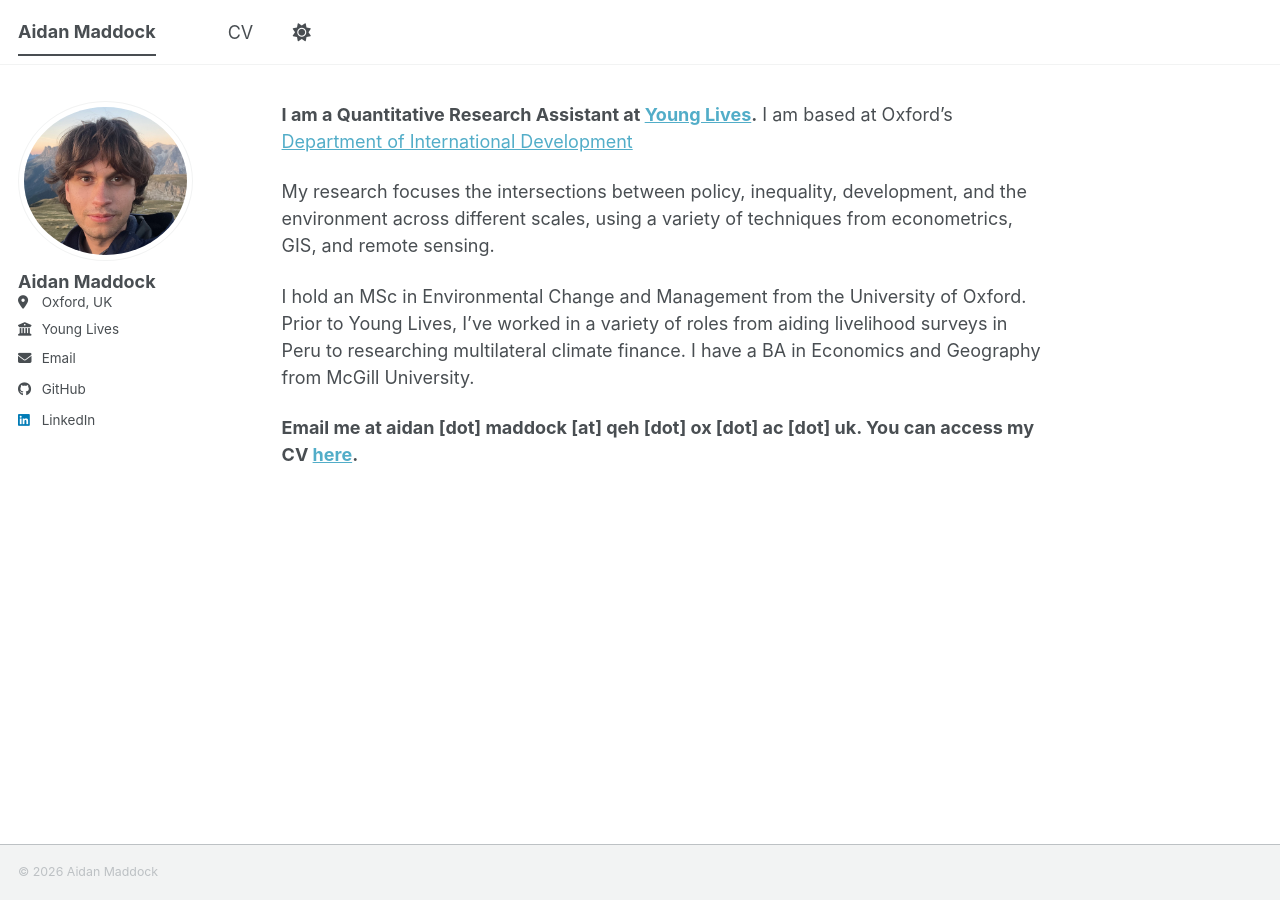
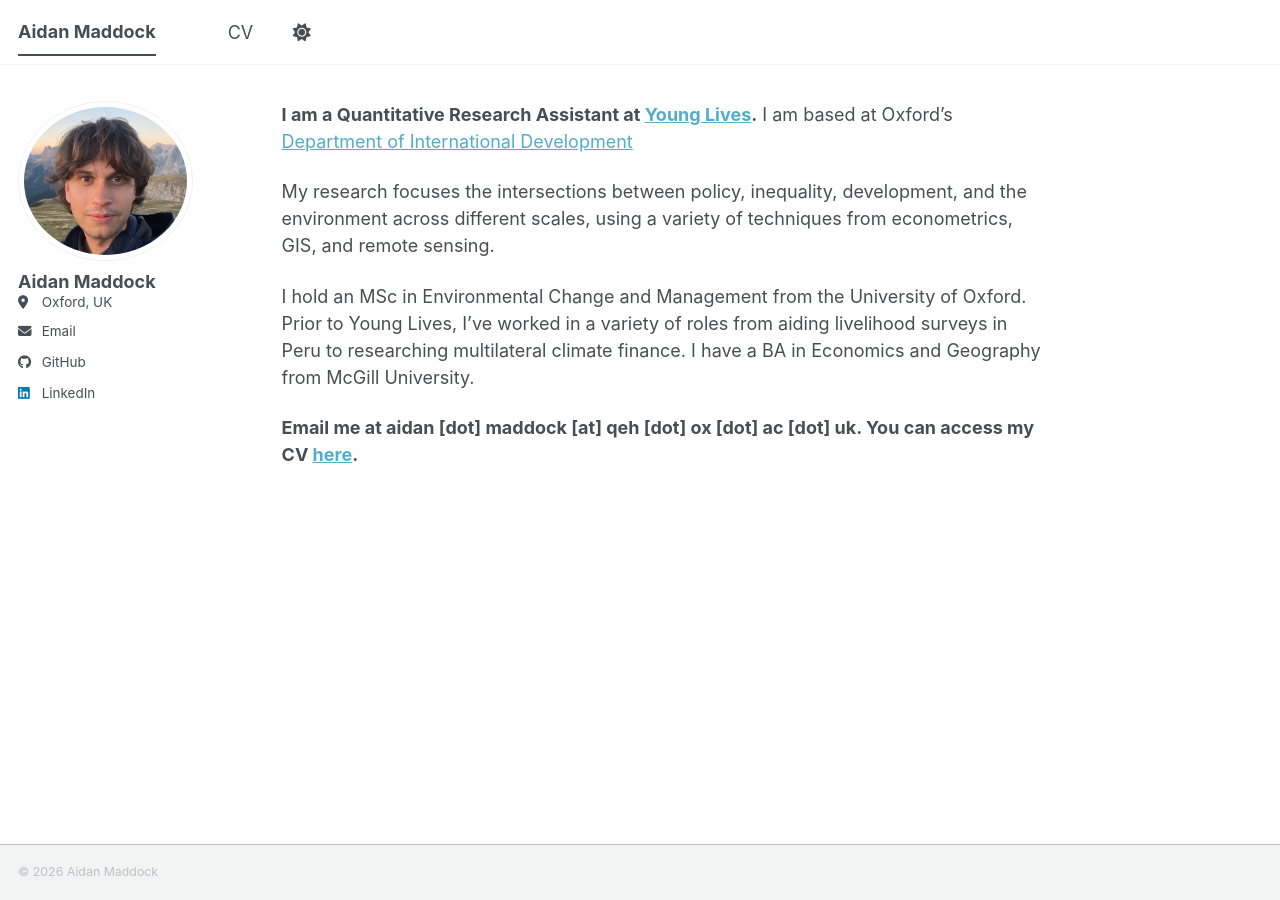
Before and after one commit to AidanMaddock/aidanmaddock.github.io, a Jekyll site: the page built from _pages/about.md, in a window 1280 px wide. Built offline with Jekyll 4.4.1, drawn with Linux system fonts in a browser that asks for light colours; a style sheet for code colours, icons or effects is not loaded.

```diff
--- a/_config.yml
+++ b/_config.yml
@@ -28,7 +28,7 @@ author:
   pronouns         : # example: "she/her"
   bio              : #"Short biography for the left-hand sidebar"
   location         : "Oxford, UK"
-  employer         : "Young Lives"
+  employer         : #"Young Lives"
   uri              : # URL
   email            : "aidanlnmaddock@gmail.com"
 
```
Also changed, not shown: images/favicon.ico, images/favicon_old.ico (added).
